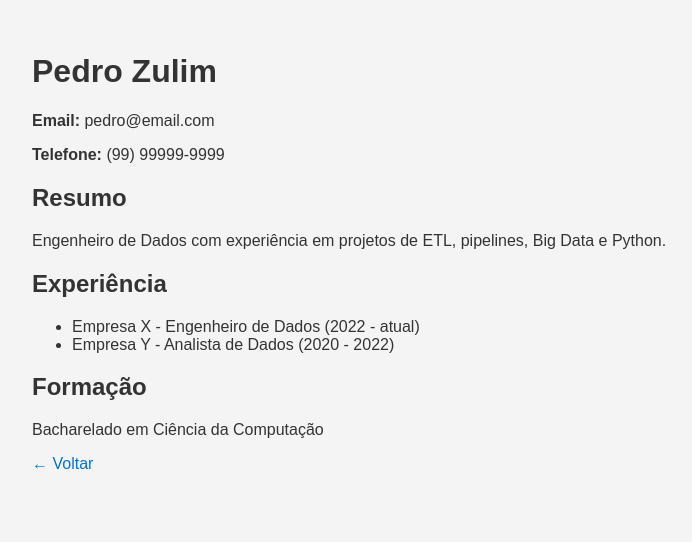
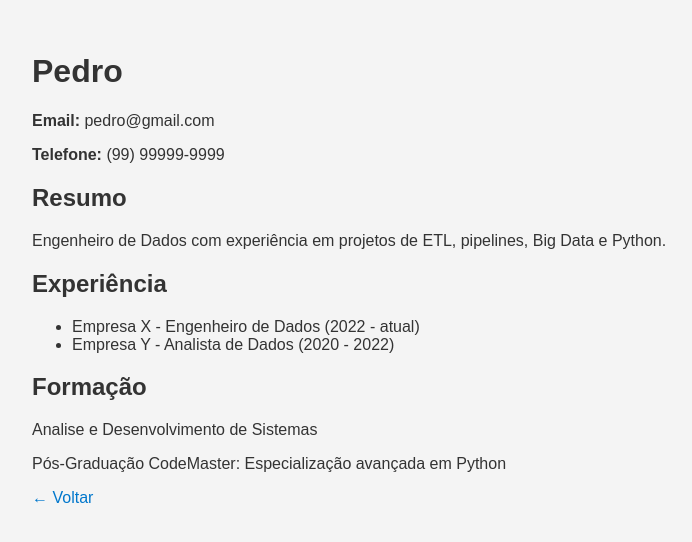
Before and after one commit to PedroZulim/curriculo-portfolio-react, a React (Vite) app: page /PedroZulim in a window 1280 px wide. Shown: the top 542 px of the page, without its empty margins (0-692 px from the left). Built offline with nearby package versions, Linux system fonts and the light colour scheme.

Commit message:
Add AnaJullia curriculum

```diff
--- a/src/App.jsx
+++ b/src/App.jsx
@@ -1,6 +1,7 @@
 import { BrowserRouter, Routes, Route } from "react-router-dom";
 import Home from "./pages/Home";
 import Curriculo1 from "./pages/CurriculoPedro";
+import Curriculo2 from "./pages/CurriculoAna";
 
 function App() {
   return (
@@ -8,7 +9,7 @@ function App() {
       <Routes>
         <Route path="/" element={<Home />} />
         <Route path="/PedroZulim" element={<Curriculo1 />} />
-        {/* <Route path="/curriculo2" element={<Curriculo2 />} /> */}
+        <Route path="/AnaJulia" element={<Curriculo2 />} />
       </Routes>
     </BrowserRouter>
   );
--- /dev/null
+++ b/src/pages/CurriculoAna.jsx
@@ -0,0 +1,26 @@
+import { Link } from "react-router-dom";
+
+function Curriculo1() {
+  return (
+    <div style={{ padding: "2rem" }}>
+      <h1>Ana Julia</h1>
+      <p><strong>Email:</strong> anajulia@outlook.com</p>
+      <p><strong>Telefone:</strong> (99) 99999-9999</p>
+
+      <h2>Resumo</h2>
+      <p>Estágiária de Advogada</p>
+
+      <h2>Experiência</h2>
+      <ul>
+        <li>Estagiária (2024 - Atual)</li>
+      </ul>
+
+      <h2>Formação</h2>
+      <p>Bacharelado em Direito</p>
+
+      <Link to="/">← Voltar</Link>
+    </div>
+  );
+}
+
+export default Curriculo1;
--- a/src/pages/CurriculoPedro.jsx
+++ b/src/pages/CurriculoPedro.jsx
@@ -3,8 +3,8 @@ import { Link } from "react-router-dom";
 function Curriculo1() {
   return (
     <div style={{ padding: "2rem" }}>
-      <h1>Pedro Zulim</h1>
-      <p><strong>Email:</strong> pedro@email.com</p>
+      <h1>Pedro</h1>
+      <p><strong>Email:</strong> pedro@gmail.com</p>
       <p><strong>Telefone:</strong> (99) 99999-9999</p>
 
       <h2>Resumo</h2>
@@ -17,7 +17,8 @@ function Curriculo1() {
       </ul>
 
       <h2>Formação</h2>
-      <p>Bacharelado em Ciência da Computação</p>
+      <p>Analise e Desenvolvimento de Sistemas</p>
+      <p>Pós-Graduação CodeMaster: Especialização avançada em Python</p>
 
       <Link to="/">← Voltar</Link>
     </div>
--- a/src/pages/Home.jsx
+++ b/src/pages/Home.jsx
@@ -6,8 +6,8 @@ function Home() {
       <h1>Meus Currículos</h1>
       <p>Escolha qual currículo deseja visualizar:</p>
       <ul style={{ listStyle: "none", padding: 0 }}>
-        <li><Link to="/PedroZulim">Currículo de Tecnologia</Link></li>
-        <li><Link to="/curriculo2">Currículo de Gestão</Link></li>
+        <li><Link to="/PedroZulim">Currículo Pedro</Link></li>
+        <li><Link to="/AnaJulia">Currículo Ana Julia</Link></li>
       </ul>
     </div>
   );
```
